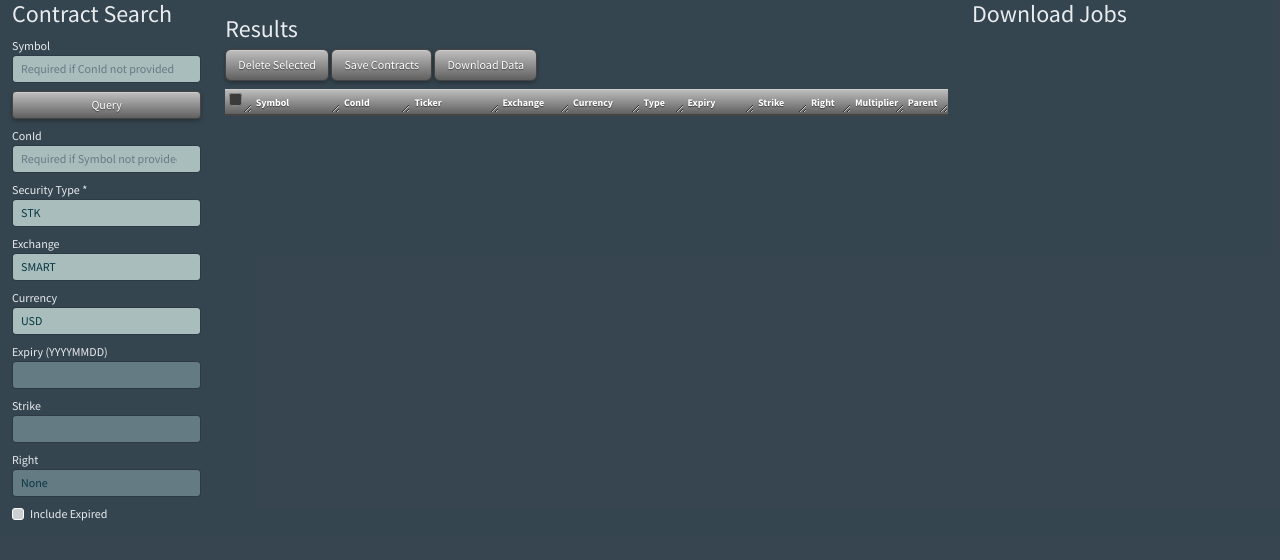
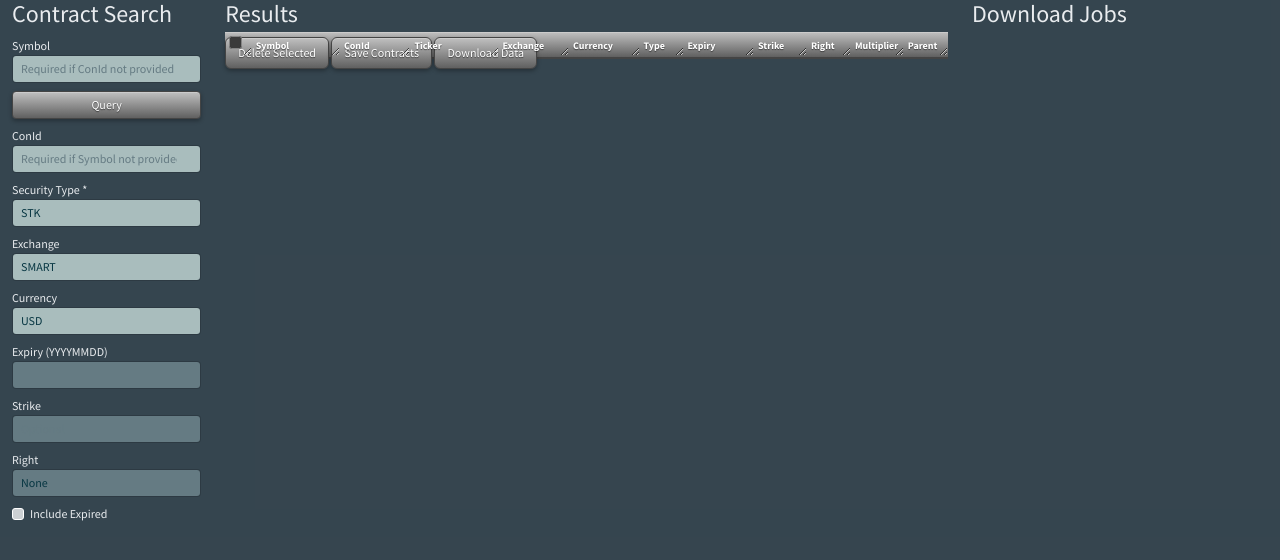
Before and after one commit to alacazar/ib-connect, a Flask app: page / in a window 1280 px wide. Shown: the top 560 px of the page. Run offline with Flask 3, Linux system fonts and the light colour scheme; lists and menus that the app fills with data are empty; some libraries are stand-ins or nearby versions.

Commit message:
Move only the grid up with negative margin, keep Results h4 and action buttons in place

```diff
--- a/ib_connect/gui/static/css/custom.css
+++ b/ib_connect/gui/static/css/custom.css
@@ -79,13 +79,9 @@ select option:hover {
   color: #fff !important;
 }
 
-/* Align results panel header with query button */
-#resultsPanel {
-  margin-top: 0;
-}
-#resultsPanel h4 {
-  margin-top: 15px;
-  margin-bottom: 5px;
+/* Keep Results and buttons in place, move only the grid up */
+#tableContainer {
+  margin-top: -45px;
 }
 
 /* Remove horizontal scrollbar */
--- a/ib_connect/gui/templates/index.html
+++ b/ib_connect/gui/templates/index.html
@@ -74,7 +74,7 @@
                 <button id="deleteSelected" class="btn btn-danger mb-2">Delete Selected</button>
                 <button id="saveContracts" class="btn btn-success mb-2">Save Contracts</button>
                 <button id="downloadData" class="btn btn-warning mb-2">Download Data</button>
-                <div style="overflow-x: auto;">
+                <div id="tableContainer" style="overflow-x: auto;">
                 <table id="resultsTable" class="table table-striped table-hover table-sm">
                     <thead>
                         <tr>
```
